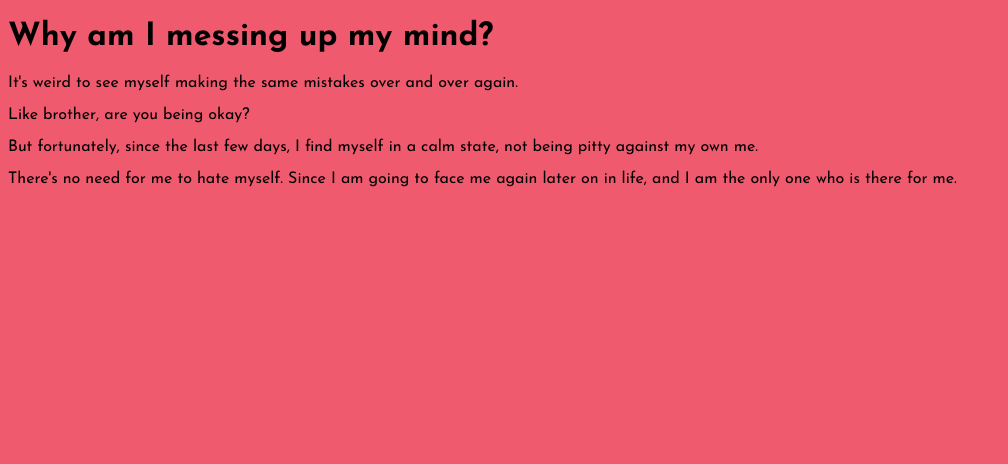
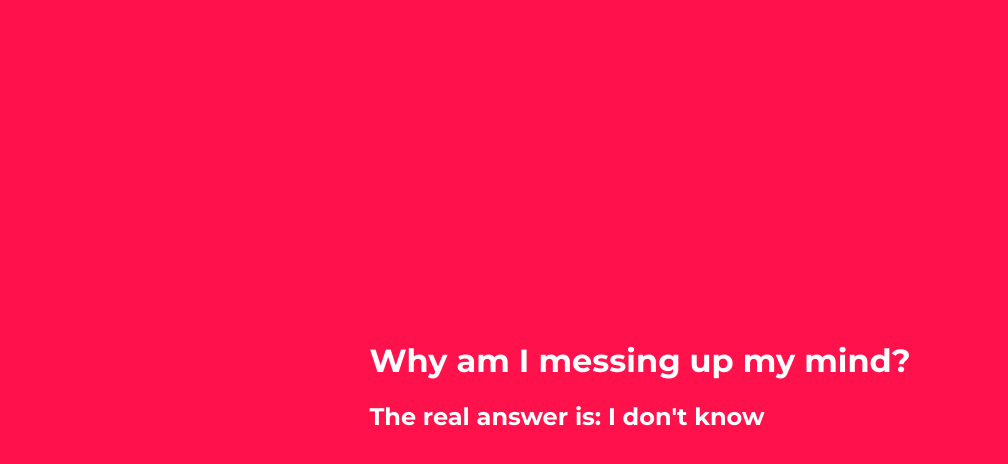
Before and after one commit to Design-and-Codes/why-am-i-messing-up-my-mind, a plain HTML site: page index.html in a window 1280 px wide. Shown: the whole page, without its empty margins (0-1008 px from the left). Drawn offline with Linux system fonts and the light colour scheme.

Commit message:
changed theme of website

```diff
--- a/index.html
+++ b/index.html
@@ -7,7 +7,7 @@
 
     <link rel="preconnect" href="https://fonts.googleapis.com">
     <link rel="preconnect" href="https://fonts.gstatic.com" crossorigin>
-    <link href="https://fonts.googleapis.com/css2?family=Josefin+Sans:ital,wght@0,100..700;1,100..700&display=swap" rel="stylesheet">
+    <link href="https://fonts.googleapis.com/css2?family=Montserrat:ital,wght@0,100..900;1,100..900&display=swap" rel="stylesheet">
 
     <link rel="stylesheet" href="style.css">
 </head>
@@ -17,15 +17,19 @@
             <div class="content">
                 <div class="content-heading">
                     <h1>Why am I messing up my mind?</h1>
-                </div>
-                <div class="content-text">
-                    <p>It's weird to see myself making the same mistakes over and over again.</p>
-                    <p>Like brother, are you being okay?</p>
-                    <p>But fortunately, since the last few days, I find myself in a calm state, not being pitty against my own me.</p>
-                    <p>There's no need for me to hate myself. Since I am going to face me again later on in life, and I am the only one who is there for me.</p>
+                    <h2>The real answer is: I don't know</h2>
                 </div>
             </div>
         </div>
+
+        <!-- <div>
+            <div class="content-text">
+                <p>It's weird to see myself making the same mistakes over and over again.</p>
+                <p>Like brother, are you being okay?</p>
+                <p>But fortunately, since the last few days, I find myself in a calm state, not being pitty against my own me.</p>
+                <p>There's no need for me to hate myself. Since I am going to face me again later on in life, and I am the only one who is there for me.</p>
+            </div>
+        </div> -->
     </div>
 </body>
 </html>
--- a/style.css
+++ b/style.css
@@ -1,10 +1,23 @@
 :root {
-    --background-color: #EF5A6F;
-    --foreground-color: #0000000;
-    --font: "Josefin Sans", sans-serif;
+    --background-color: #FF124B;
+    --background-color-dark: #121111;
+    --foreground-color: #FFFFFF;
+    --font: "Montserrat", sans-serif;
 }
 
 body {
     background-color: var(--background-color);
     font-family: var(--font);
 }
+
+h1, h2 {
+    color: var(--foreground-color);
+}
+
+.hero-section {
+    display: flex;
+    justify-content: center;
+    align-items: center;
+
+    margin: 20rem 0;
+}
```
